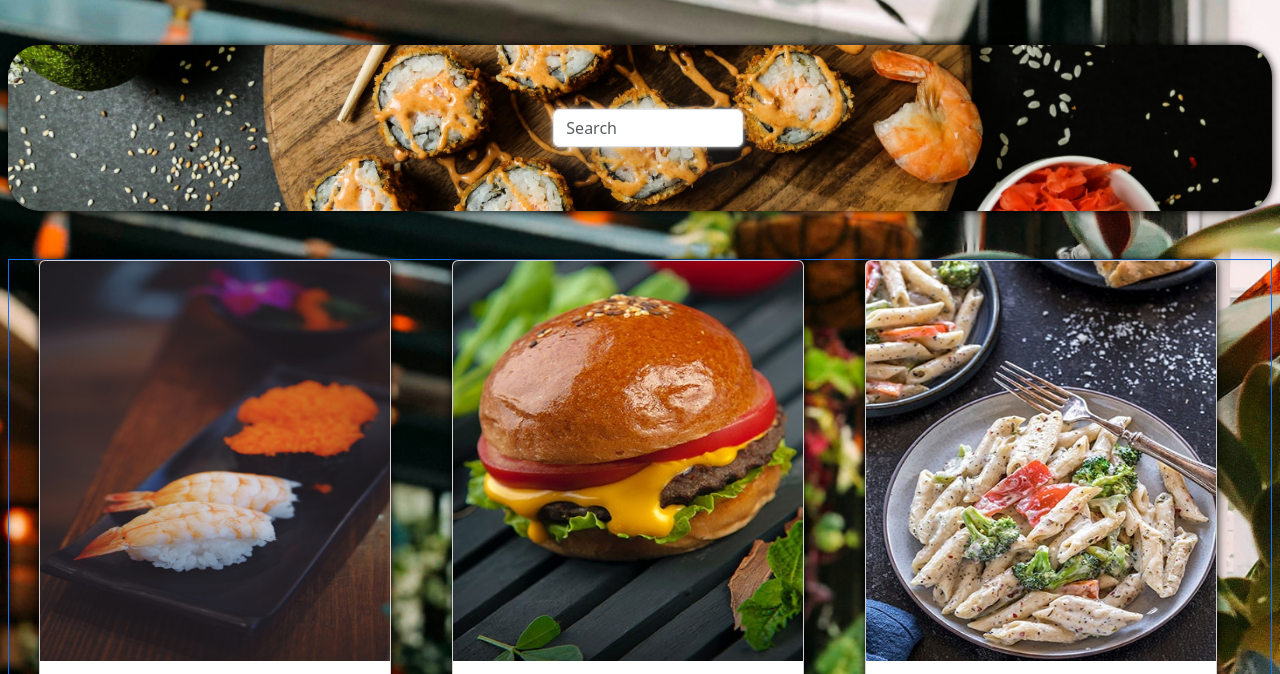
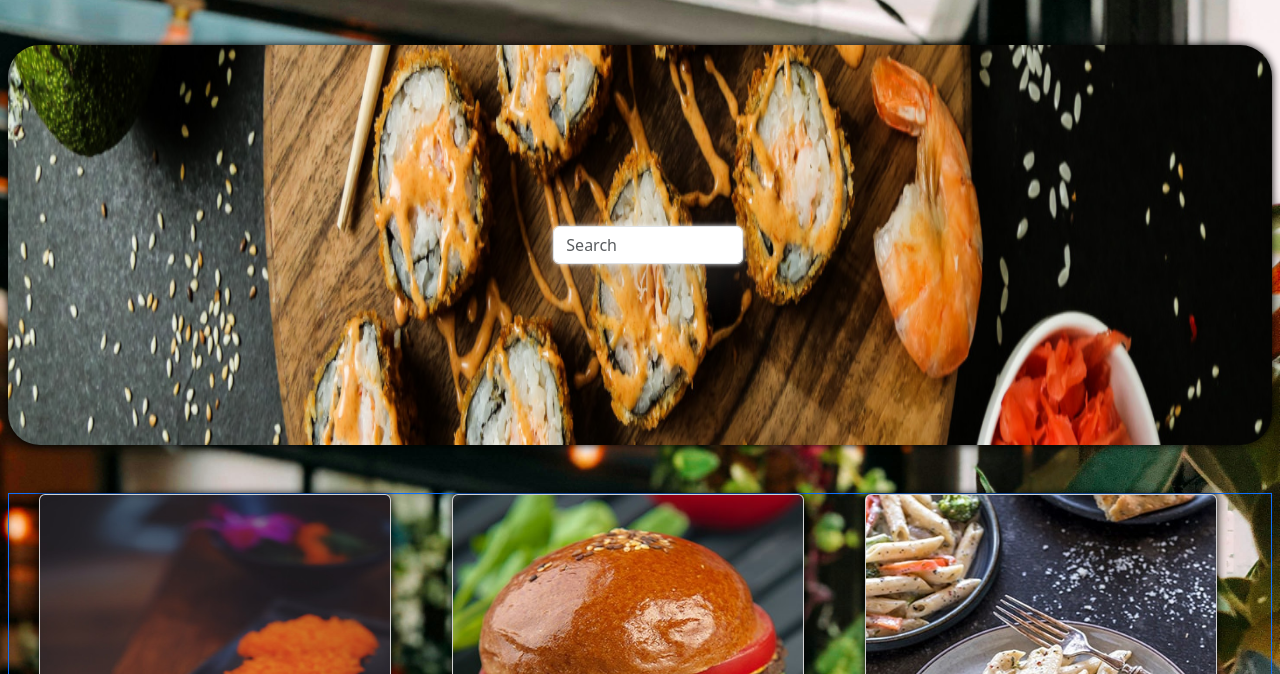
Before and after one commit to TinyRayan/mon_projet, a plain HTML site: page index.html in a window 1280 px wide. Shown: the part 95-769 px from the top of the page. Drawn offline with nearby package versions, Linux system fonts and the light colour scheme.

Commit message:
Tinyupdate

```diff
--- a/index.html
+++ b/index.html
@@ -59,7 +59,7 @@
   <div class="container-fluid p-0 mx-2 row">
     <div class="col p-0 mt-5">
      <div id="blackshadow" class="img-fluid object-fit-cover d-flex justify-content-center ">
-      <img src="Asset/img/SIZEDBANNEr.png" class=" w-100 rounded-bottom-5 rounded-top-5 " height="">
+      <img src="Asset/img/SIZEDBANNEr.png" class=" w-100 rounded-bottom-5 rounded-top-5 " height="400rem">
      </div>
     </div>
 
```
